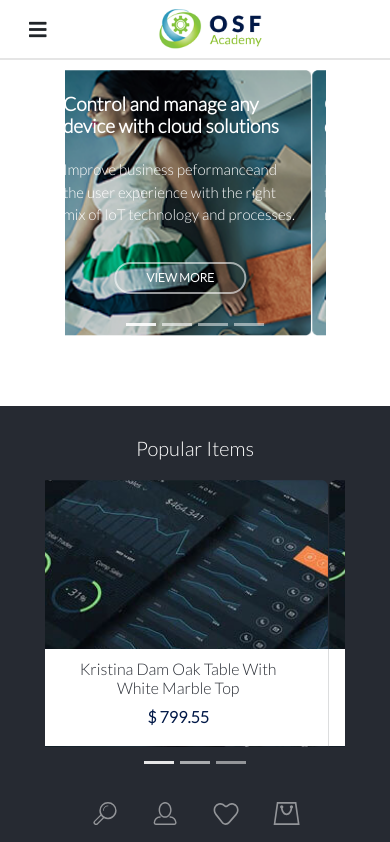
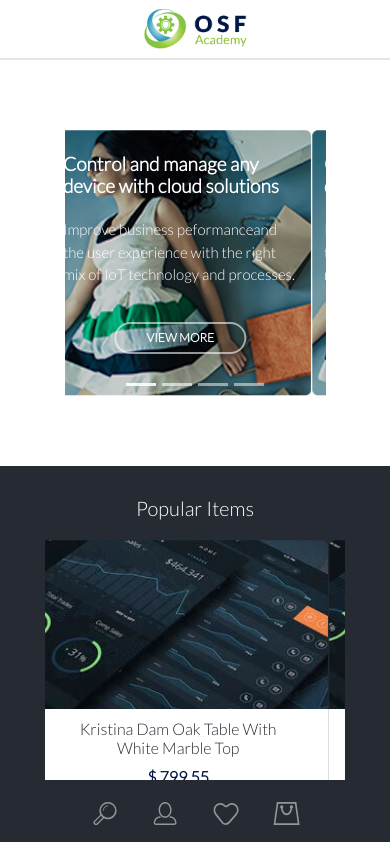
Before and after one commit to emiliano-OSF/OSF-project-2, a React (Create React App) app: page / in a window 390 px wide. Shown: the top 842 px of the page. Built offline with nearby package versions, Linux system fonts and the light colour scheme.

Commit message:
homepage finished, started the implementation of breakpoints for responssive layout

```diff
--- /dev/null
+++ b/db.json
@@ -0,0 +1,19 @@
+{
+  "posts": [
+    {
+      "id": 1,
+      "title": "json-server",
+      "author": "typicode"
+    }
+  ],
+  "comments": [
+    {
+      "id": 1,
+      "body": "some comment",
+      "postId": 1
+    }
+  ],
+  "profile": {
+    "name": "typicode"
+  }
+}
--- a/package.json
+++ b/package.json
@@ -4,6 +4,7 @@
   "private": true,
   "dependencies": {
     "@fortawesome/fontawesome-free": "^5.10.2",
+    "@material-ui/core": "^4.3.3",
     "bootstrap": "^4.3.1",
     "jquery": "^3.4.1",
     "node-sass": "^4.12.0",
@@ -15,6 +16,7 @@
   },
   "scripts": {
     "start": "react-scripts start",
+    "data": "npx json-server --watch db.json --port 3001",
     "build": "react-scripts build",
     "test": "react-scripts test",
     "eject": "react-scripts eject"
--- a/src/components/App.js
+++ b/src/components/App.js
@@ -1,7 +1,8 @@
 import React, { Component } from 'react';
 import Header from './Header';
 import PageBody from './PageBody';
-import Footer from './Footer'
+import Footer from './Footer';
+import Teste from './Test';
 
 
 
--- a/src/components/Footer.js
+++ b/src/components/Footer.js
@@ -35,7 +35,7 @@ class Footer extends Component {
                             <a className="footer-category__op" href="./pages/not-found.html">Flowers & Plants</a>
                             <a className="footer-category__op" href="./pages/not-found.html">Food</a>
                         </div>
-
+                    </div>
                     <div className="footer__menu--op">
                         <div className="footer-category">
                             <span className="footer-category">About <span className="fas fa-caret-down"></span></span>
@@ -46,8 +46,6 @@ class Footer extends Component {
 
                         </div>
                     </div>
-
-                    </div>
                 </div>
 
             </footer>
--- a/src/components/Header.js
+++ b/src/components/Header.js
@@ -1,4 +1,6 @@
 import React, { Component } from 'react';
+//import useMediaQuery from "@material-ui/core/useMediaQuery";
+
 import logo from "../assets/img/icon-osf.png"
 import logoB from "../assets/img/logo-osf.png";
 import searchIcon from "../assets/img/icons/search.svg";
@@ -6,10 +8,14 @@ import userIcon from "../assets/img/icons/user.svg";
 import wishIcon from "../assets/img/icons/heart.svg";
 import cartIcon from "../assets/img/icons/bag.svg"
 
+// const Call = () =>{
+//     const match = useMediaQuery("min-width: 500px");
+//     return (<a>{match}</a>);
+// }
 
 class Header extends Component {
 
-    state = { showMenu: false };
+    state = { showMenu: false};
 
     togleMenuBtn = () => {
         this.setState({
@@ -26,14 +32,15 @@ class Header extends Component {
         return (
             <header>
                 <div className='logopanel row'>
-                    <div className="logopanel__button col-4">
-                        <a className={`fas ${menuClass}`} id="toggle__nav" onClick={this.togleMenuBtn}></a>
+                    <div className="logopanel__button col-3">
+                        <a className={`fas ${menuClass}`} onClick={this.togleMenuBtn}></a>
                     </div>
-                    <div className="logopanel__homelogo co-7">
+                    <div className="logopanel__homelogo col-12">
                         <img src={logo} alt="OSF - Home" className="img-320" />
                         <img src={logoB} alt="OSF - Home" className="img-1280" />
                     </div>
                 </div>
+
                 <nav className="headernav row" >
                     <ul className="headernav__option col-12" style={menuShow}>
                         <li>
@@ -127,7 +134,6 @@ class Header extends Component {
                             </div>
                         </li>
 
-
                     </ul>
                     <div className="headernav__option--lang col-3">
                         <ul>
@@ -135,6 +141,7 @@ class Header extends Component {
                             <li>$US</li>
                         </ul>
                     </div>
+                </nav>
                 <ul className="headernav__option--userfixed col-12">
                     <li>
                         <img src={searchIcon} />
@@ -149,7 +156,6 @@ class Header extends Component {
                         <img src={cartIcon} />
                     </li>
                 </ul>
-                </nav>
             </header>
         )
     }
--- a/src/components/PageBody.js
+++ b/src/components/PageBody.js
@@ -99,7 +99,7 @@ class PageBody extends Component {
                             <Carousel.Item>
                                 <img
                                     className="d-block w-100"
-                                    src={PopItem}
+                                    src={ require("../assets/img/home/pop-item.png")} // solução pra pegar as imagens de maneira dinamica
                                     alt="First slide"
                                 />
                                 <Carousel.Caption>
@@ -146,13 +146,13 @@ class PageBody extends Component {
                         <h2>Banner OSF Theme</h2>
                         <p>Lorem ipsum dolor sit amet consectetur adipisicing elit.</p>
                     </div>
-                    <img src={BannerOSF} />
+                    <img src={BannerOSF} alt="Banner OSF" />
                 </section>
 
                 <section className="advantages">
                     <div className="advantages__panel">
                         <div className="advantages__icon">
-                            <img src={DeliveryPack} />
+                            <img src={DeliveryPack} alt="Delivery Package"/>
                         </div>
                         <div className="advantages__info">
                             <h4>Focus</h4>
@@ -161,7 +161,7 @@ class PageBody extends Component {
                     </div>
                     <div className="advantages__panel reversed">
                         <div className="advantages__icon">
-                            <img src={Arrows} />
+                            <img src={Arrows} alt="Triangular Arrows"/>
                         </div>
                         <div className="advantages__info">
                             <h4>Method</h4>
@@ -170,7 +170,7 @@ class PageBody extends Component {
                     </div>
                     <div className="advantages__panel reversed">
                         <div className="advantages__icon">
-                            <img src={Clipboard} />
+                            <img src={Clipboard} alt="Clipboard" />
                         </div>
                         <div className="advantages__info">
                             <h4>Knowledge</h4>
--- /dev/null
+++ b/src/components/Test.js
@@ -0,0 +1,17 @@
+import React, { Component } from 'react';
+
+class Teste extends Component{
+    render(){
+        const number = [... Array(100).keys()];
+        console.log(number);
+        return (
+            <div>
+                {number.map(el =>
+                    <h4>{el}</h4>
+                )}
+            </div>
+        )
+    }
+}
+
+export default Teste;
--- a/src/index.scss
+++ b/src/index.scss
@@ -41,30 +41,29 @@ body{
 
 header{
     position: fixed;
-    z-index: 10;
     top: 0px;
+    z-index: 20;
+    height: 100%;
+    width: 100%;
 }
 
 .logopanel{
-    display: flex;
     width: 100vw;
     height: 60px;
+    display: flex;
+    align-items: center;
     background-color: white;
-    align-items: center;
     padding: 5px 0px;
     border-bottom: 2px solid rgba(0, 0, 0, 0.1);
-
     .logopanel__button{
     margin: 0px 14px;
     cursor: pointer;
     font-size: 20px;
     }
 }
-
 .img-1280{
     display: none;
 }
-
 .row{
     margin-left: 0px;
 }
@@ -125,15 +124,13 @@ header{
             }
         }
     }
-
-
     .headernav__option--lang{
         display: none;
     }
 
+}
 .headernav__option--userfixed{
     position: fixed;
-        z-index: 100;
     bottom: 0px;
     left: 0px;
     margin: 0px;
@@ -149,7 +146,6 @@ header{
         cursor: pointer;
     }
 }
-}
 
 /* media queries ------------------------*/
 
@@ -162,6 +158,26 @@ header{
         display: none;
     }
 
+    .logopanel{
+
+        .logopanel__button{
+            display: none;
+        }
+        .logopanel__homelogo{
+            width: 100%;
+            display: flex;
+            justify-content: center;
+        }
+    }
+    header{
+        position: relative;
+    }
+    .headernav{
+
+        .headernav__option{
+            left: 0;
+        }
+    }
 }
 @media only screen and (min-width: 768px){
     .headernav{
@@ -214,7 +230,8 @@ header{
 .slide__info{
     width: 100%;
     height: 100%;
-    position: relative;
+    position: absolute;
+    z-index: -10;
     left: 0;
     display: flex;
     flex-direction: column;
```
Also changed, not shown: data/db.json (added, +9 -0 lines), 1 other file (tests, documents, lock files or other folders). Lines whose indentation alone changed are shown as unchanged.
